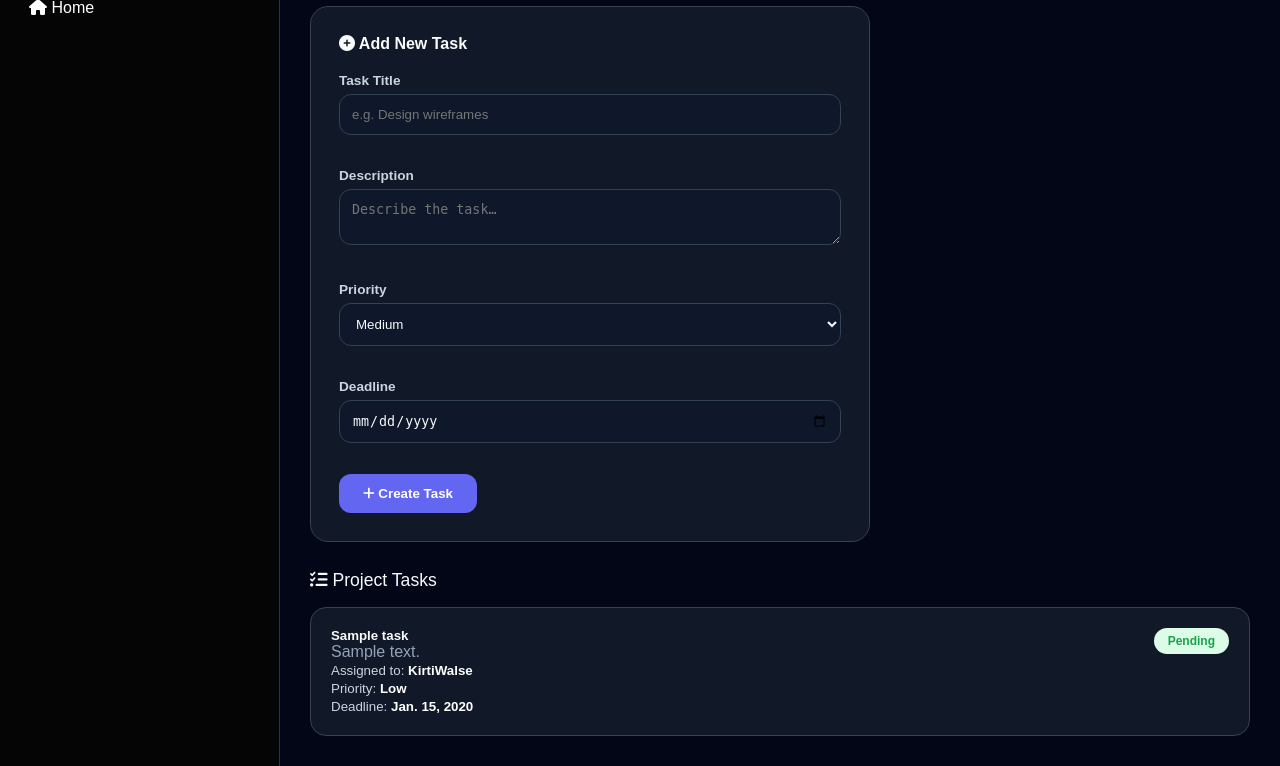
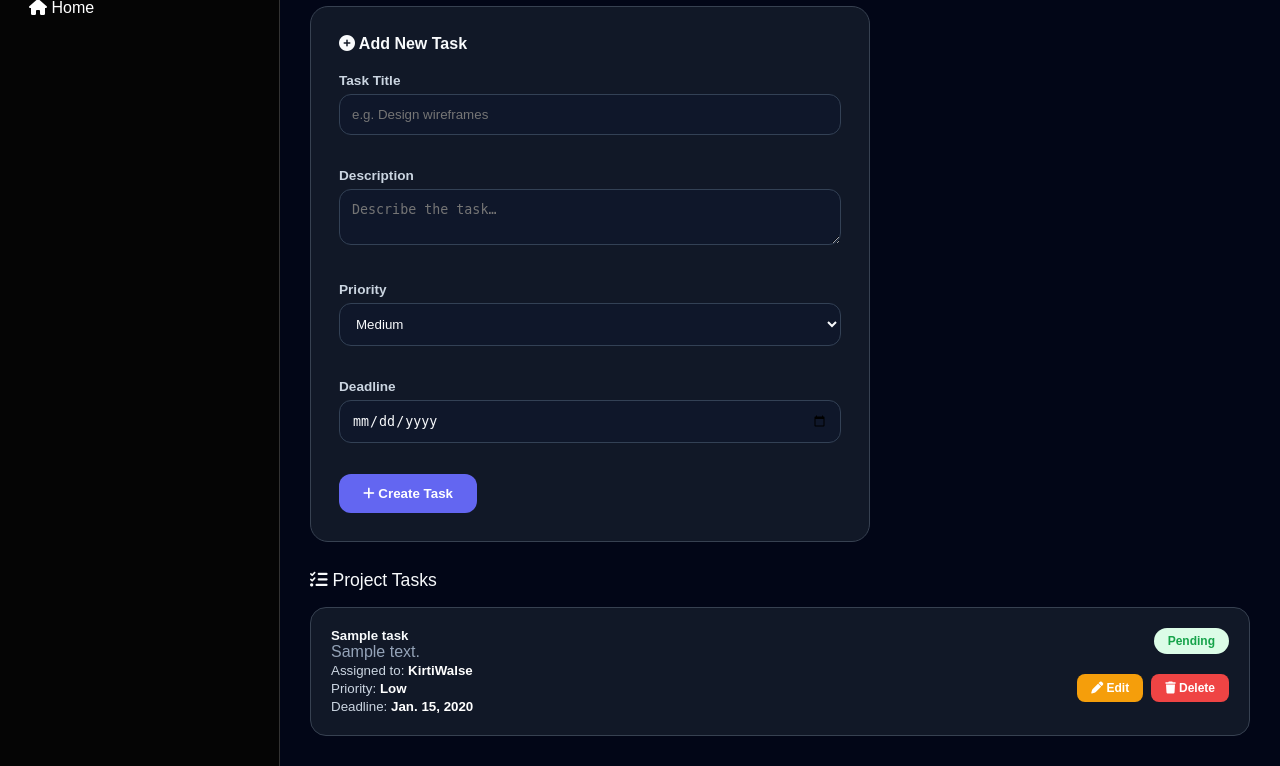
Before and after one commit to Pratik-23-max/project-tracker-django, a Django app: page /project/1/ in a window 1280 px wide. Shown: the part 242-1008 px from the top of the page. Run offline with Django 5.2, Linux system fonts and the light colour scheme; a user stored in the database is signed in; data comes from the database, SQL or seed files in the repository; tables that the repository leaves empty hold one stand-in row (values such as "Sample post").

Commit message:
Add complete Task CRUD and project management enhancements

```diff
--- a/tracker/templates/tracker/project_detail.html
+++ b/tracker/templates/tracker/project_detail.html
@@ -3,6 +3,43 @@
 
 {% block content %}
 <style>
+.task-actions{
+    display:flex;
+    gap:8px;
+    margin-top:10px;
+}
+
+.btn-edit-task{
+    background:#f59e0b;
+    color:white;
+    text-decoration:none;
+    padding:7px 14px;
+    border-radius:8px;
+    font-size:12px;
+    font-weight:600;
+    transition:.2s;
+}
+
+.btn-edit-task:hover{
+    background:#d97706;
+    color:white;
+}
+
+.btn-delete-task{
+    background:#ef4444;
+    color:white;
+    text-decoration:none;
+    padding:7px 14px;
+    border-radius:8px;
+    font-size:12px;
+    font-weight:600;
+    transition:.2s;
+}
+
+.btn-delete-task:hover{
+    background:#dc2626;
+    color:white;
+}
 .detail-header{
     background:#111827;
     border:1px solid #374151;
@@ -163,7 +200,9 @@
 
         <div class="field-group">
             <label>Deadline</label>
-            <input type="date" name="deadline">
+            <input type="date"
+       name="deadline"
+       min="{{ today }}">
         </div>
 
         <button type="submit" class="btn-create">
@@ -211,6 +250,8 @@
 
         </div>
 
+        <div style="display:flex;flex-direction:column;gap:10px;align-items:end;">
+
     {% if task.priority == 'High' %}
         <span class="status-badge" style="background:#fee2e2;color:#dc2626;">
             {{ task.status }}
@@ -227,6 +268,27 @@
         </span>
     {% endif %}
 
+    <div>
+
+        <div class="task-actions">
+
+    <a href="{% url 'edit_task' task.id %}"
+       class="btn-edit-task">
+        <i class="fas fa-pen"></i> Edit
+    </a>
+
+    <a href="{% url 'delete_task' task.id %}"
+       class="btn-delete-task"
+       onclick="return confirm('Delete this task?');">
+        <i class="fas fa-trash"></i> Delete
+    </a>
+
+</div>
+
+    </div>
+
+</div>
+
     </div>
 
     {% empty %}
--- a/tracker/urls.py
+++ b/tracker/urls.py
@@ -14,6 +14,19 @@ urlpatterns = [
     # Detail and Action Routes
     path('project/<int:project_id>/', views.project_detail, name='project_detail'),
     path('task/<int:task_id>/update/', views.update_task_status, name='update_task_status'),
+    # edit task route
+path(
+    'task/<int:task_id>/edit/',
+    views.edit_task,
+    name='edit_task'
+),
+
+# delete task route
+path(
+    'task/<int:task_id>/delete/',
+    views.delete_task,
+    name='delete_task'
+),
 
     #create project route
     path('create-project/', views.create_project, name='create_project'),
--- a/tracker/views.py
+++ b/tracker/views.py
@@ -3,6 +3,7 @@ from django.contrib.auth import login, authenticate
 from django.contrib.auth.forms import UserCreationForm
 from django.contrib.auth.decorators import login_required
 from .models import Project, Task
+from datetime import date
 
 # 1. Landing Page
 def index(request):
@@ -141,10 +142,13 @@ def project_detail(request, project_id):
         return redirect('project_detail', project_id=project.id)
 
     return render(
-        request,
-        'tracker/project_detail.html',
-        {'project': project}
-    )
+    request,
+    'tracker/project_detail.html',
+    {
+        'project': project,
+        'today': date.today().isoformat()
+    }
+)
 # 7. Update Task Status
 @login_required
 def update_task_status(request, task_id):
@@ -208,3 +212,43 @@ def edit_project(request, project_id):
         'tracker/edit_project.html',
         {'project': project}
     )
+#edit task view
+@login_required
+def edit_task(request, task_id):
+
+    task = get_object_or_404(Task, id=task_id)
+
+    if request.method == 'POST':
+
+        task.title = request.POST.get('title')
+        task.description = request.POST.get('description')
+        task.priority = request.POST.get('priority')
+        task.status = request.POST.get('status')
+        task.deadline = request.POST.get('deadline') or None
+
+        task.save()
+
+        return redirect(
+            'project_detail',
+            project_id=task.project.id
+        )
+
+    return render(
+        request,
+        'tracker/edit_task.html',
+        {'task': task}
+    )
+#delete task view
+@login_required
+def delete_task(request, task_id):
+
+    task = get_object_or_404(Task, id=task_id)
+
+    project_id = task.project.id
+
+    task.delete()
+
+    return redirect(
+        'project_detail',
+        project_id=project_id
+    )
```
Also changed, not shown: tracker/templates/tracker/edit_task.html (added, +90 -0 lines). Lines whose indentation alone changed are shown as unchanged.
